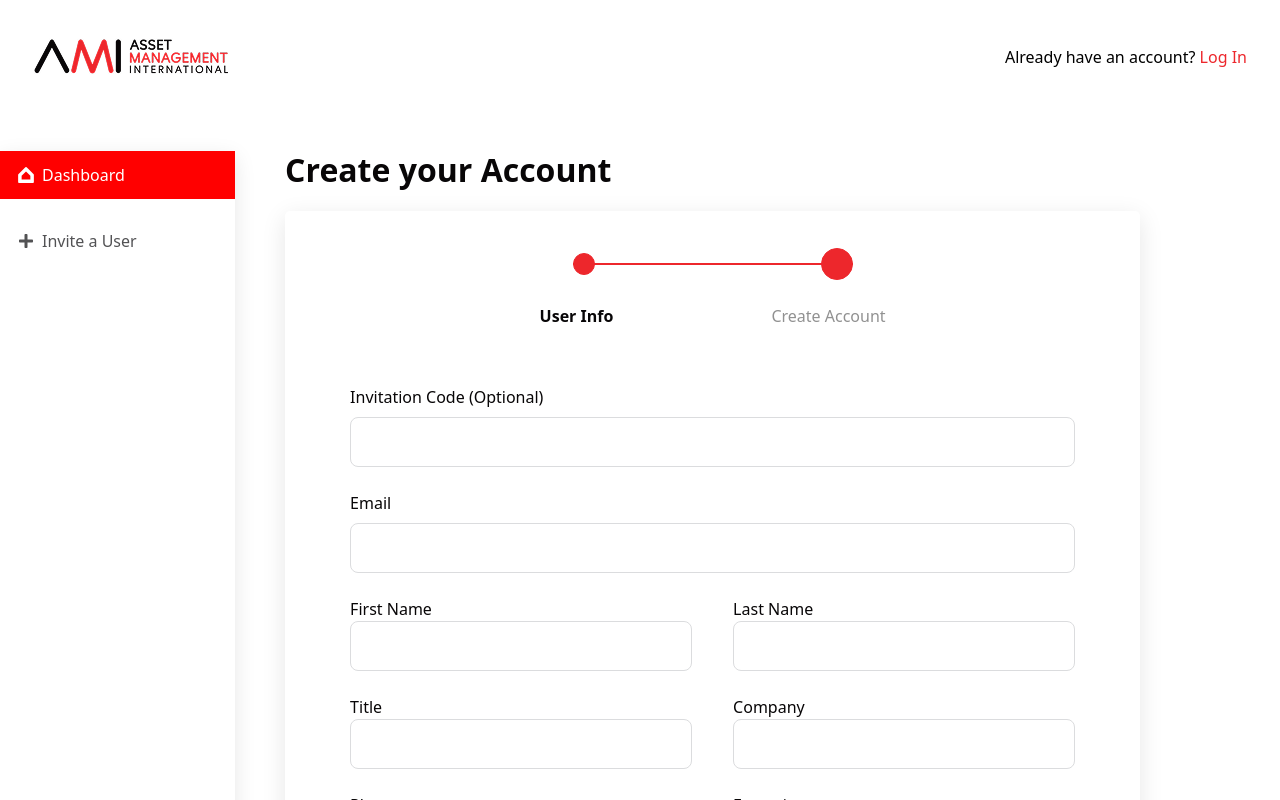
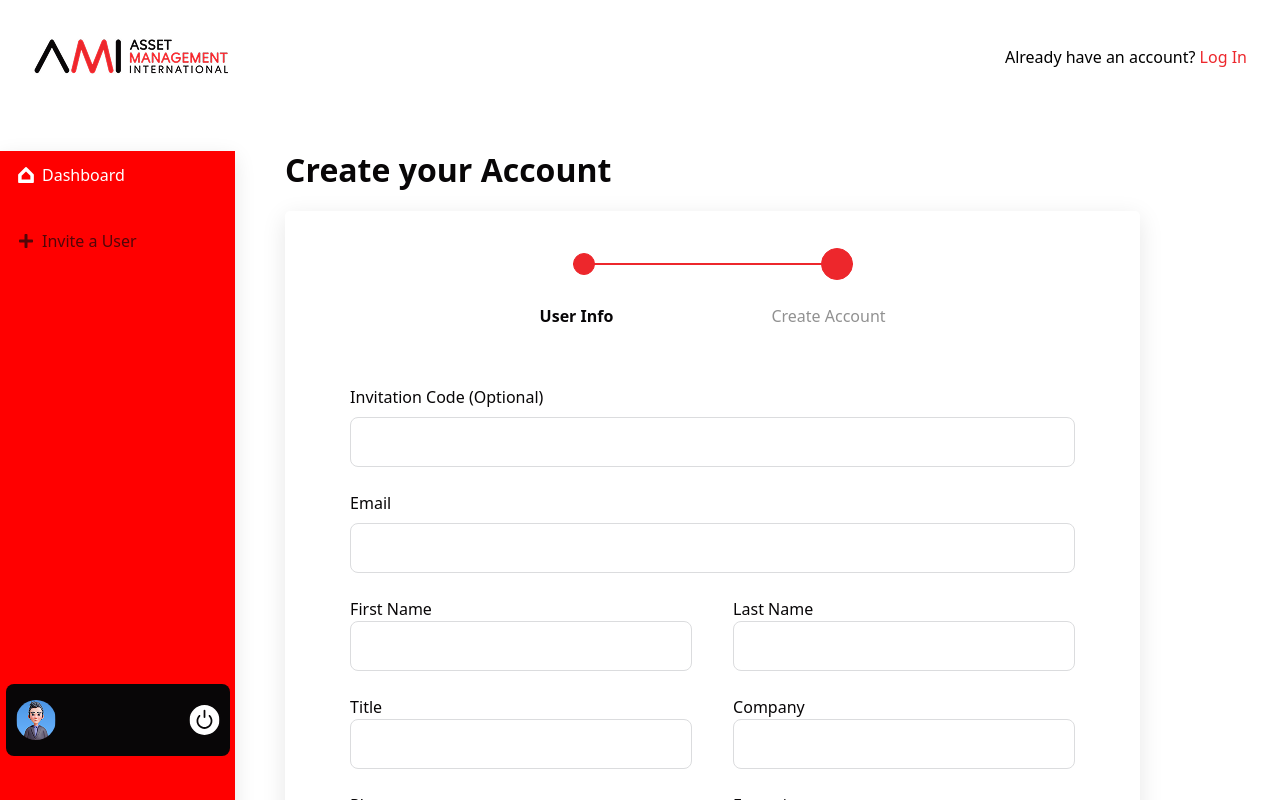
Before and after one commit to arakash-developer/headless, a React (Vite) app: page / in a window 1280 px wide. Built offline with nearby package versions, Linux system fonts and the light colour scheme.

Commit message:
Add avatar image and update Sidebar styling with new layout

```diff
--- a/src/component/Sidebar.jsx
+++ b/src/component/Sidebar.jsx
@@ -4,7 +4,7 @@ import { RiHome5Fill } from "react-icons/ri";
 import Homeicon from "../../public/icons/home.svg";
 import { SiGooglechrome, SiGooglehome } from "react-icons/si";
 import { FaPlus } from "react-icons/fa";
-
+import Avatar from "../../public/avatar.png";
 const Sidebar = () => {
   let [active, setActive] = useState(false);
   const location = useLocation();
@@ -18,7 +18,7 @@ const Sidebar = () => {
     }
   }, []);
   return (
-    <div className="mt-[38px] w-72 h-full bg-[#fff] sidebar">
+    <div className="mt-[38px] w-72 h-full !bg-[red] sidebar flex flex-col justify-between">
       <ul className="flex flex-col gap-y-[18px]">
         <li>
           <NavLink
@@ -41,6 +41,35 @@ const Sidebar = () => {
           </NavLink>
         </li>
       </ul>
+      <div className="mb-[195px] w-full flex justify-center items-center">
+        <div className="flex w-56 h-[72px] py-3  px-[10px]  items-center gap-3 bg-[#080607] rounded-[8px] justify-between">
+          <img className="rounded-full" src={Avatar} alt={Avatar} />
+          <svg
+            xmlns="http://www.w3.org/2000/svg"
+            width="31"
+            height="30"
+            viewBox="0 0 31 30"
+            fill="none"
+          >
+            <g clip-path="url(#clip0_419_1955)">
+              <path
+                d="M26.1066 4.39339C23.2735 1.56029 19.5066 0 15.5 0C11.4932 0 7.72649 1.56029 4.89339 4.39339C2.06029 7.22649 0.5 10.9934 0.5 15C0.5 19.0068 2.06029 22.7735 4.89339 25.6066C7.72649 28.4397 11.4932 30 15.5 30C19.5068 30 23.2735 28.4397 26.1066 25.6066C28.9397 22.7735 30.5 19.0068 30.5 15C30.5 10.9934 28.9397 7.22649 26.1066 4.39339ZM14.6211 5.58609C14.6211 5.10063 15.0145 4.70718 15.5 4.70718C15.9855 4.70718 16.3789 5.10063 16.3789 5.58609V12.1758C16.3789 12.6613 15.9855 13.0547 15.5 13.0547C15.0145 13.0547 14.6211 12.6613 14.6211 12.1758V5.58609ZM21.114 21.5554C19.5661 23.1033 17.5329 23.8772 15.4998 23.8772C13.4668 23.8772 11.4337 23.1033 9.88576 21.5554C6.79036 18.46 6.79036 13.423 9.88576 10.3274C10.2291 9.98428 10.7855 9.98428 11.1288 10.3274C11.4721 10.6705 11.4721 11.2271 11.1288 11.5704C8.71869 13.9806 8.71869 17.9022 11.1288 20.3126C12.3339 21.5174 13.9171 22.1201 15.4998 22.1201C17.0829 22.1203 18.6657 21.5179 19.871 20.3126C22.2811 17.9022 22.2813 13.9806 19.871 11.5704C19.5279 11.2271 19.5279 10.6707 19.8712 10.3274C20.2143 9.98405 20.7707 9.98405 21.114 10.3274C24.2096 13.423 24.2096 18.46 21.114 21.5554Z"
+                fill="white"
+              />
+            </g>
+            <defs>
+              <clipPath id="clip0_419_1955">
+                <rect
+                  width="30"
+                  height="30"
+                  fill="white"
+                  transform="translate(0.5)"
+                />
+              </clipPath>
+            </defs>
+          </svg>
+        </div>
+      </div>
     </div>
   );
 };
```
Also changed, not shown: public/avatar.png (added).
